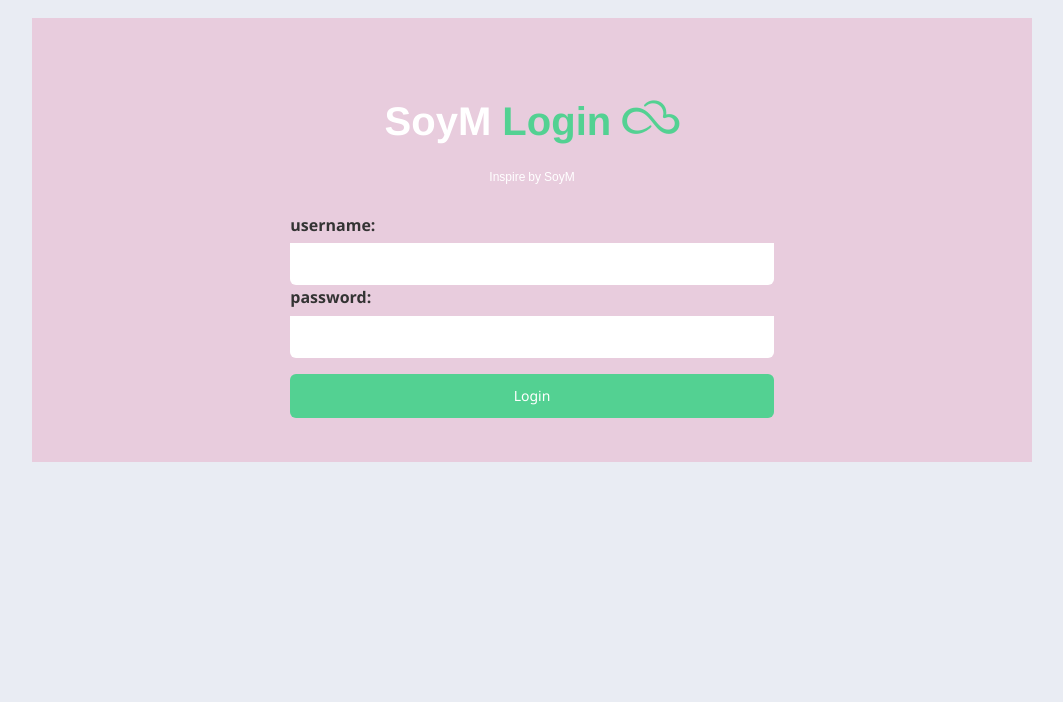
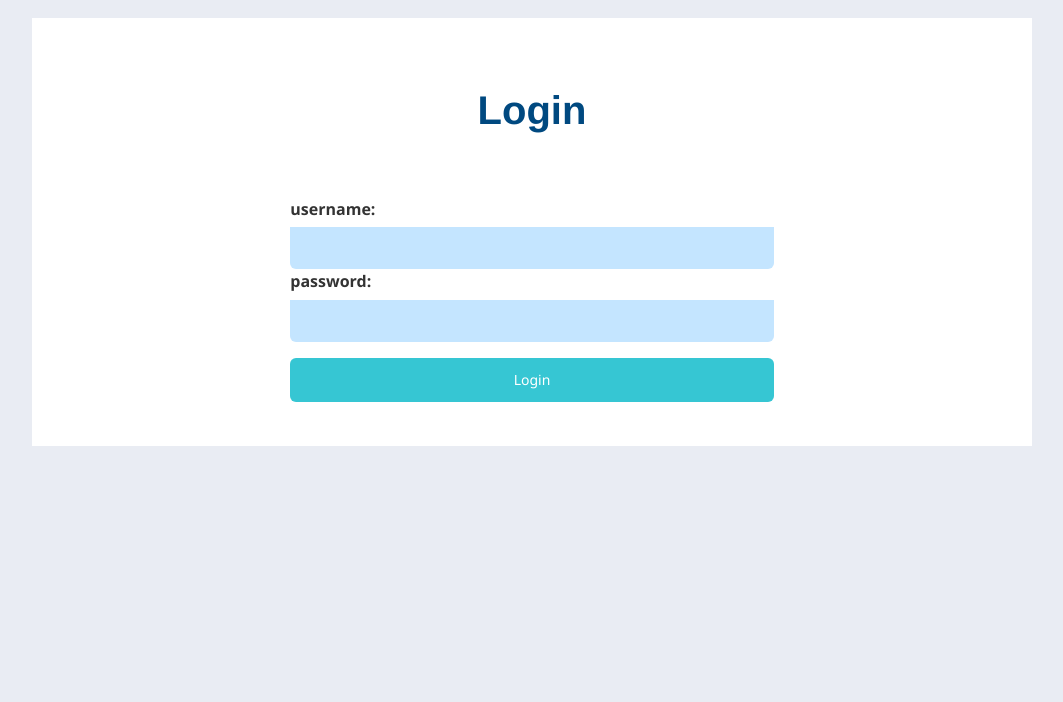
Before and after one commit to SoyM/Lazy-page, a Django app: page /login/ in a window 1280 px wide. Shown: the part 77-779 px from the top of the page, without its empty margins (108-1171 px from the left). Run offline with Django 3.2, Linux system fonts and the light colour scheme.

Commit message:
登陆页面错误更新

```diff
--- a/red/models.py
+++ b/red/models.py
@@ -5,12 +5,12 @@ import base64
 
 class Paper(models.Model):
     title = models.CharField(max_length=140)
-    content = models.CharField(max_length=2000)
+    content = models.TextField(max_length=2000)
     pub_date = models.DateTimeField()
 
     @classmethod
     def edit(cls, pk, title, content):
-        if cls(pk=pk, title=title, pub_date=datetime.now(), content=base64.b64encode(bytes(content, 'utf-8'))).save():
+        if cls(pk=pk, title=title, pub_date=datetime.now(), content=content).save():
             return True
 
     def __str__(self):
--- a/red/static/css/app.css
+++ b/red/static/css/app.css
@@ -1840,7 +1840,7 @@ ul.tpl-dropdown-content li>a.tpl-dropdown-content-message:last-child {
 }
 
 .myapp-login {
-    background: #e46e9a40;
+    background: #fff;
     background-size: 100%;
     height: 100%;
 }
@@ -1864,7 +1864,7 @@ ul.tpl-dropdown-content li>a.tpl-dropdown-content-message:last-child {
 .myapp-login-logo-text {
     padding-top: 30px;
     font-family: Helvetica, Arial, "Microsoft YaHei", FreeSans, Arimo, "Droid Sans", "wenquanyi micro hei", "Hiragino Sans GB", "Hiragino Sans GB W3", FontAwesome, sans-serif;
-    color: #fff;
+    color: #004980;
     font-weight: bold;
     font-size: 40px;
     text-align: center;
@@ -1919,7 +1919,7 @@ ul.tpl-dropdown-content li>a.tpl-dropdown-content-message:last-child {
 }
 
 .login-am-center .am-form input {
-    background: #fff;
+    background: #c4e5ff;
     border: none;
     font-size: 12px;
     line-height: 30px;
@@ -1934,7 +1934,7 @@ ul.tpl-dropdown-content li>a.tpl-dropdown-content-message:last-child {
 .login-am-center .am-btn-default {
     width: 100%;
     border-radius: 6px;
-    background: #53d192;
+    background: #36c6d3;
     border: none;
     color: #fff;
     font-size: 14px;
--- a/red/templates/red/login.html
+++ b/red/templates/red/login.html
@@ -8,7 +8,7 @@
                 <div class="myapp-login-logo-block  tpl-login-max">
                     <div class="myapp-login-logo-text">
                         <div class="myapp-login-logo-text">
-                            SoyM<span> Login</span> <i class="am-icon-skyatlas"></i>
+                            Login
                         </div>
                     </div>
 
--- a/red/views.py
+++ b/red/views.py
@@ -38,7 +38,7 @@ def login(request):
                 auth.login(request, user)
                 return render(request, 'red/index.html')
             else:
-                return render(request, 'red/login.html')
+                return HttpResponseRedirect('/login/')
         else:
             return render(request, 'red/login.html')
     else:
@@ -55,7 +55,7 @@ def paper_detail(request, pk):
         'id': paper.id,
         'title': paper.title,
         'pub_date': paper.pub_date,
-        'content': markdown.markdown(base64.b64decode(bytes(paper.content, 'utf-8'))),
+        'content': markdown.markdown(paper.content),
     })
 
 
```
